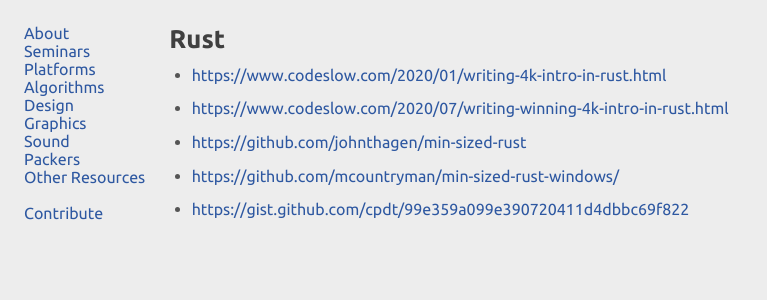
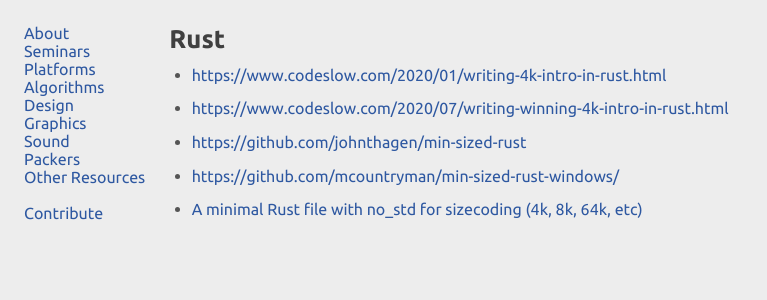
Before and after one commit to in4k/in4k.github.io, a Jekyll site: the page built from wiki/rust.markdown, in a window 1280 px wide. Shown: the top 300 px of the page, without its empty margins (0-767 px from the left). Built offline with Jekyll 4.4.1, drawn with Linux system fonts in a browser that asks for light colours.

Commit message:
Update rust.markdown

```diff
--- a/wiki/rust.markdown
+++ b/wiki/rust.markdown
@@ -11,4 +11,4 @@
 
 * [https://github.com/mcountryman/min-sized-rust-windows/](https://github.com/mcountryman/min-sized-rust-windows/)
 
-* [https://gist.github.com/cpdt/99e359a099e390720411d4dbbc69f822](A minimal Rust file with no_std for sizecoding (4k, 8k, 64k, etc))
+* [A minimal Rust file with no_std for sizecoding (4k, 8k, 64k, etc)](https://gist.github.com/cpdt/99e359a099e390720411d4dbbc69f822)
```
